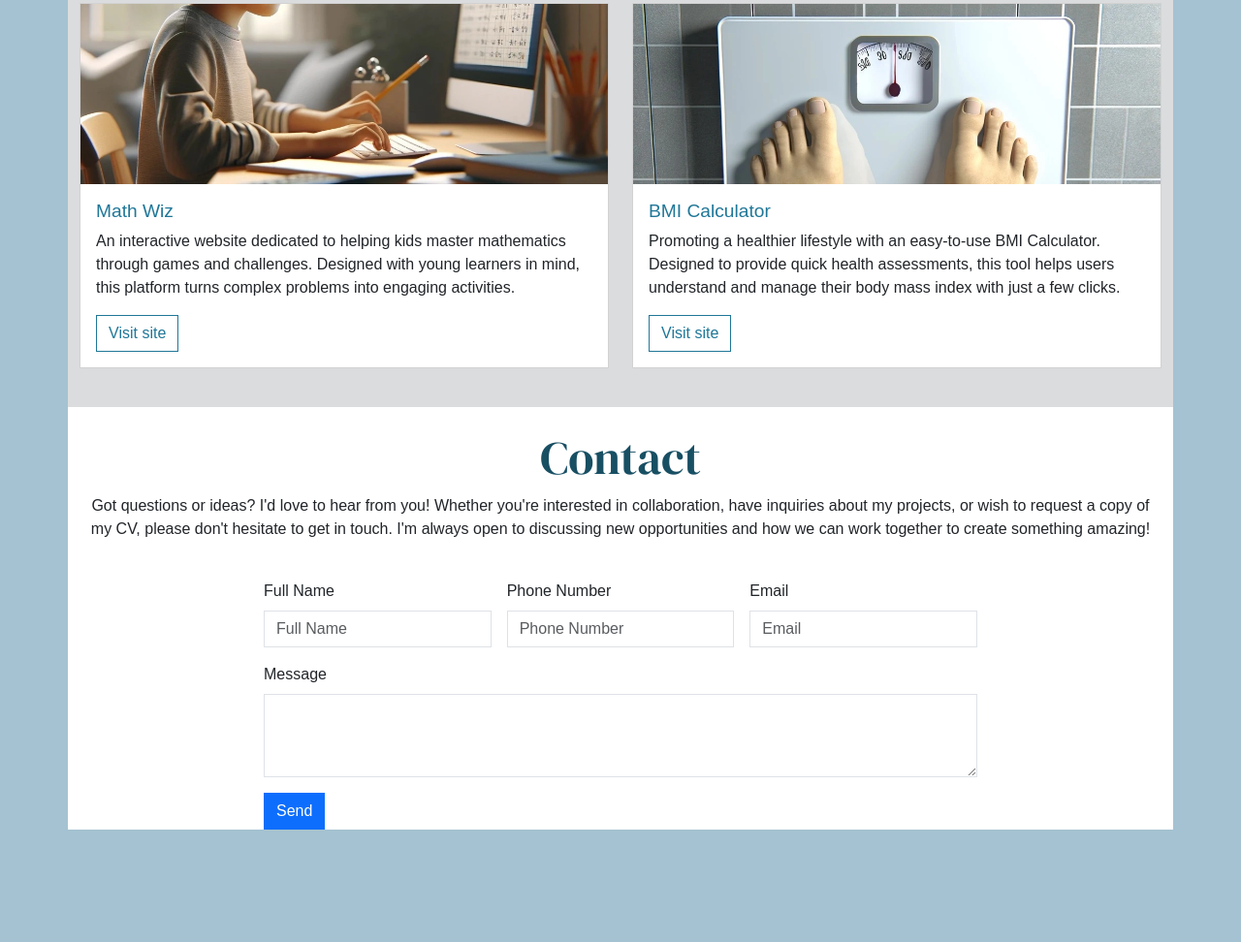
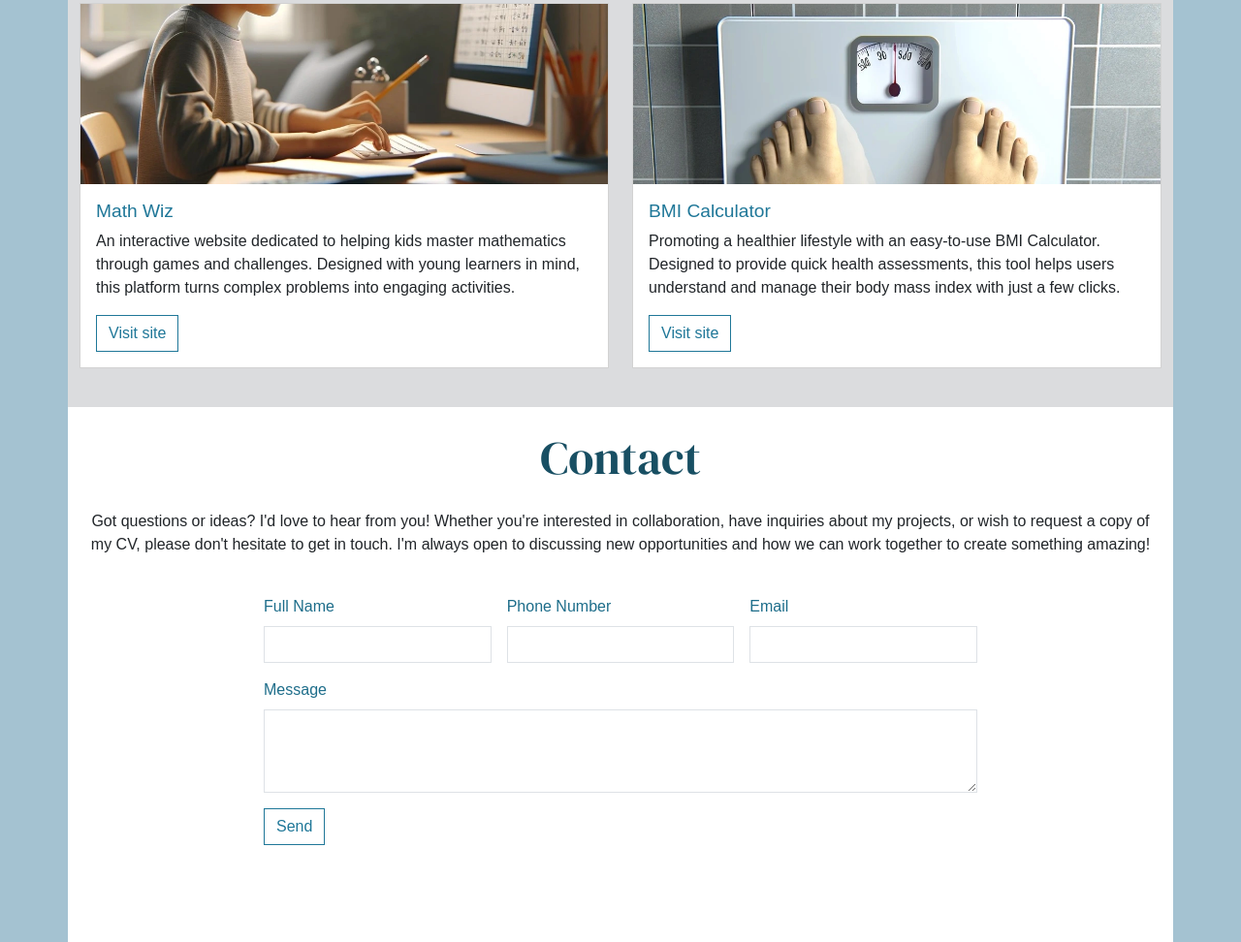
Before and after one commit to faelf/bootstrap-portfolio, a plain HTML site: page index.html in a window 1280 px wide. Shown: the part 1552-2524 px from the top of the page at 97% size. Before the commit the page ends 2408 px from the top, so only its background shows below. Drawn offline with nearby package versions, Linux system fonts and the light colour scheme.

Commit message:
playing with the code

```diff
--- a/assets/css/style.css
+++ b/assets/css/style.css
@@ -21,6 +21,17 @@ h1, h2 {
 
 .sharp-corners, .sharp-corners * {
     border-radius: 0;
+}
+
+.btn {
+    border-color: #1f7798;
+    background-color: #fff;
+    color: #1f7798;
+}
+
+.btn:hover {
+    background-color: #1f7798;
+    color: #FFF;
 }
 
 /* Header */
@@ -69,6 +80,11 @@ h1, h2 {
 
 #contact {
     background-color: #fff;
+    padding-bottom: 100px;
+}
+
+#contact form {
+    color: #1d6d8a;
 }
 
 @media screen and (min-width: 992px) {
--- a/index.html
+++ b/index.html
@@ -83,11 +83,11 @@
                 <div class="row">
                   <div class="col-12 col-lg-6 mb-3">
                     <label for="Name" class="form-label">Name</label>
-                    <input type="text" class="form-control" id="Name" placeholder="Name">
+                    <input type="text" class="form-control" id="Name">
                   </div>
                   <div class="col-12 col-lg-6 mb-3">
                     <label for="email" class="form-label">Email</label>
-                    <input type="text" class="form-control" id="email" placeholder="Email">
+                    <input type="text" class="form-control" id="email">
                   </div>
                 </div>
                 <div class="clearfix">
@@ -225,24 +225,25 @@
   <footer id="contact" class="container">
     <div class="row justify-content-center">
       <div class="col-12 text-center my-4">
-        <h2 class="display-5">Contact</h2>
+        <h2 class="display-5 mb-4">Contact</h2>
         <p class="mt4">Got questions or ideas? I'd love to hear from you! Whether you're interested in collaboration,
           have inquiries about my projects, or wish to request a copy of my CV, please don't hesitate to get in touch.
           I'm always open to discussing new opportunities and how we can work together to create something amazing!</p>
       </div>
         <div class="col-12 col-md-10 col-lg-8">
+          <form>
             <div class="row g-3">
               <div class="col-lg-4">
                 <label for="full-name" class="form-label">Full Name</label>
-            <input type="text" class="form-control sharp-corners" id="full-name" placeholder="Full Name">
+                <input type="text" class="form-control sharp-corners" id="full-name">
               </div>
               <div class="col-lg-4">
                 <label for="phone-number" class="form-label">Phone Number</label>
-            <input type="tel" class="form-control sharp-corners" id="phone-number" placeholder="Phone Number">
+                <input type="tel" class="form-control sharp-corners" id="phone-number">
               </div>
               <div class="col-lg-4">
                 <label for="email" class="form-label">Email</label>
-            <input type="email" class="form-control sharp-corners" id="email" placeholder="Email">
+                <input type="email" class="form-control sharp-corners" id="email">
               </div>
               <div class="col-lg-12">
                 <label for="message" class="form-label">Message</label>
@@ -252,6 +253,7 @@
                 <button class="btn btn-primary sharp-corners" type="submit">Send</button>
               </div>
             </div>
+          </form>
         </div>
     </div>
   </footer>
```
Lines whose indentation alone changed are shown as unchanged.
